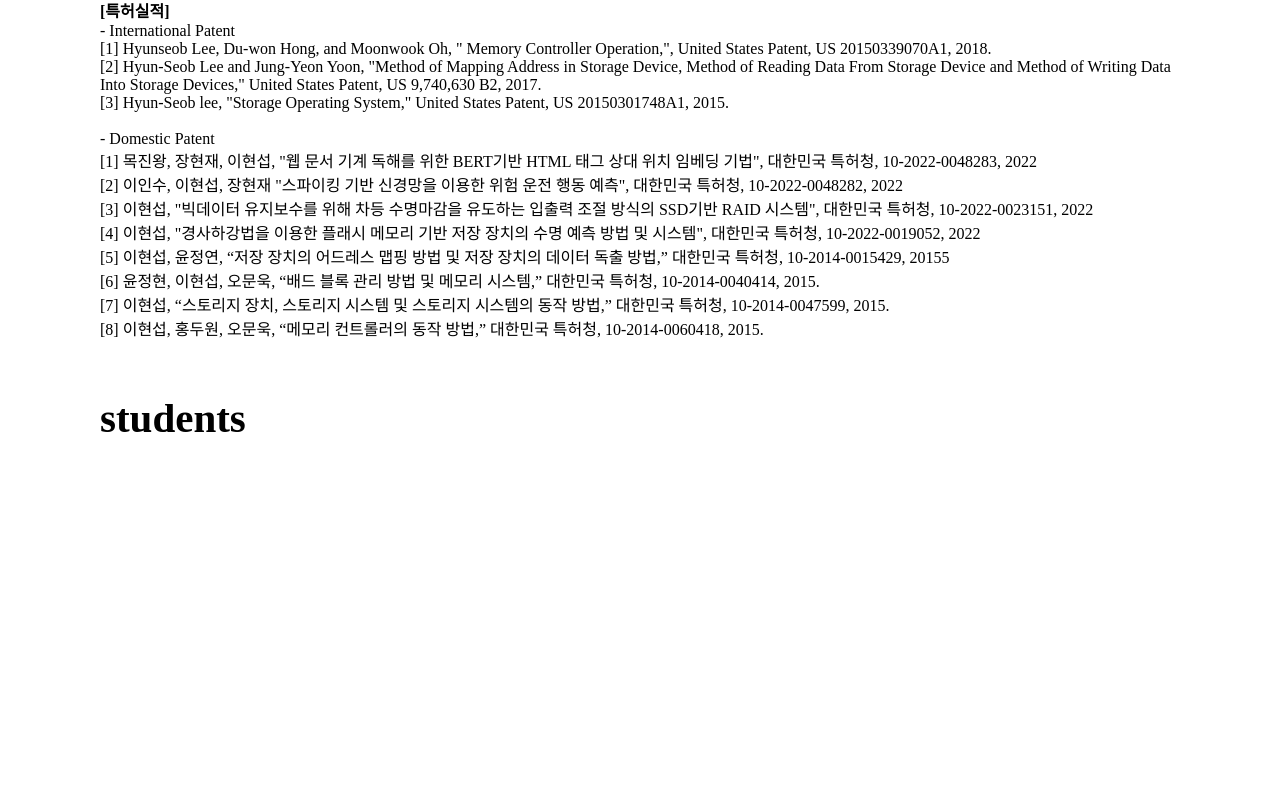
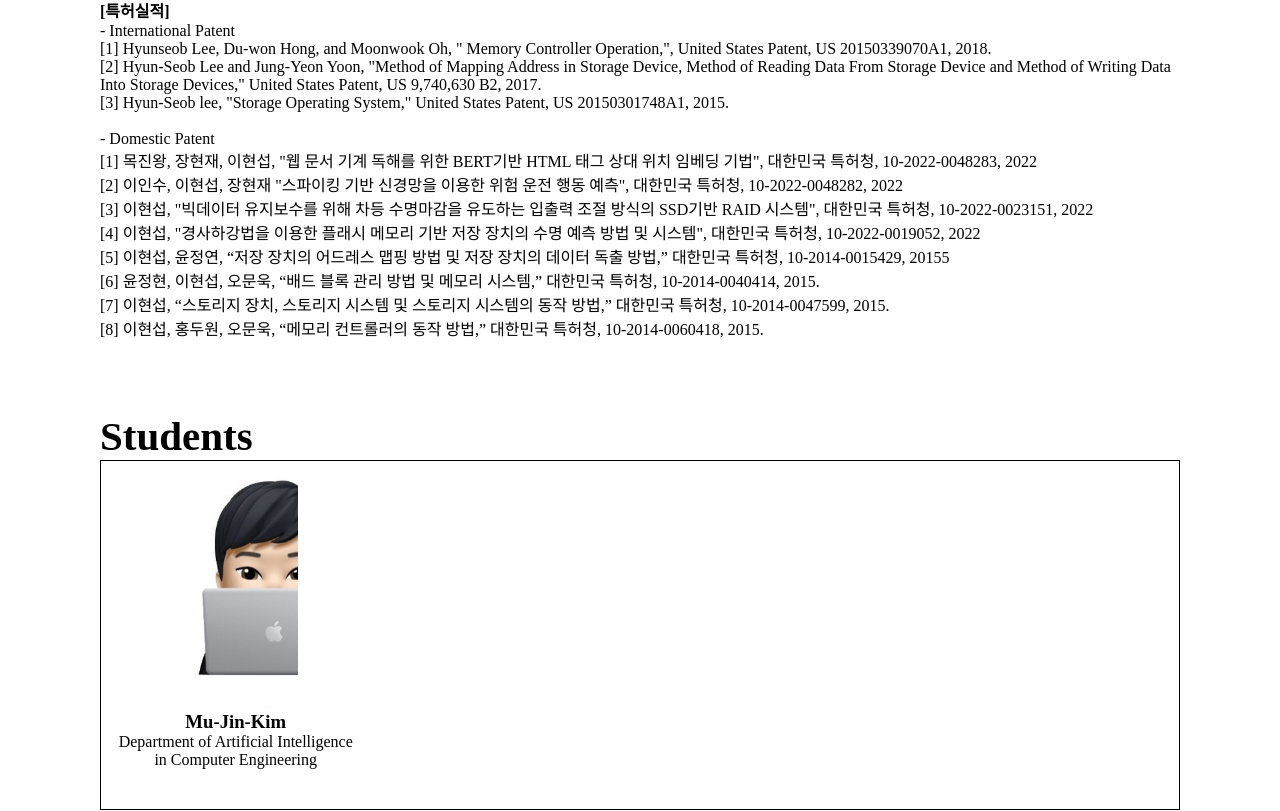
Before and after one commit to SumiSong/web1126, a plain HTML site: page Member.html in a window 1280 px wide. Shown: the part 1651-2462 px from the top of the page. Before the commit the page ends 2093 px from the top, so only its background shows below. Drawn offline with Linux system fonts and the light colour scheme.

Commit message:
add std-member, footer

```diff
--- a/Member.html
+++ b/Member.html
@@ -32,7 +32,7 @@
                             <!--  <span style="font-size:30px"><b>Professor</b> <br /> </span> -->
                             <span style="font-size:23px"><b>Dept. of Computer Engineering, Beakseok University </b> <br /></span>
                             <b>Address</b>: 충청남도 천안시 동남구 백석대학로1 백석대학교 본부동<br />
-                            <b>Office</b>: 본부동 ???호<br />
+                            <b>Office</b>: 본부동 XXXX호<br />
                             <b>Email</b>: hyunseob@bu.ac.kr <br />
                         </span>
                     </div>
@@ -124,7 +124,23 @@
                 <br>
                 <br>
                 <br>
-                <h1 id="std"> students</h1>
+                <br>
+                <h1 id="std">Students</h1>
+                <div class = "std-container">
+                    <div class = "std-box">
+                        <div class ="std-personalbox">
+                            <div class = "personalimg"></div>
+                            <h3 id="mujin">Mu-Jin-Kim</h3>
+                            <p>Department of Artificial Intelligence in Computer Engineering</p>
+                        </div>
+                    </div>
+
+
+
+                    <!-- <h3 id="ilhwan">Il-Hwan-Jung</h3>
+                    <h3 id="sumi">Su-Mi-Song</h3>
+                    <h3 id="jungwoo">Jung-Woo-Park</h3> -->
+                </div>
             </div>
         </div>
     </div>
--- a/style.css
+++ b/style.css
@@ -147,7 +147,7 @@ html,body{
 /*About 페이지*/
 .container .section-About{
     height: 400px;
-    /*background-image: url(images/logo_all.png);*/
+    background-image: url(images/ex.png);
     opacity: 0.9;
     background-repeat : no-repeat;
     background-size: cover;
@@ -181,6 +181,10 @@ html,body{
     padding-right: 100px;
 }
 
+.container-fluid {
+    min-height: 100vh;
+}
+
 .container-fluid .row h1{
     font-size: 41px;
 }
@@ -195,6 +199,32 @@ html,body{
     list-style-type: none;
 }
 
-.container-fluid {
-    min-height: 100vh;
+.std-container{
+    display: flex;
 }
+
+.std-box{
+    height: 350px;
+    width: 100%;
+    border: 1px solid black;
+    flex: 1;
+
+}
+
+.std-box .std-personalbox{
+    height: 350px;
+    width: 25%;
+    padding: 10px;
+    display: flex;
+    flex-direction: column;
+    align-items: center;
+    /* border: 1px solid red; */
+    text-align: center;
+}
+
+.std-box .std-personalbox .personalimg{
+    height: 240px;
+    width: 50%;
+    background-image: url(images/mujin.PNG);
+
+}
```
Also changed, not shown: About.html (+1 -1 lines), Activity.html (+0 -11 lines), images/ex.png (added), images/mujin.PNG (added).
